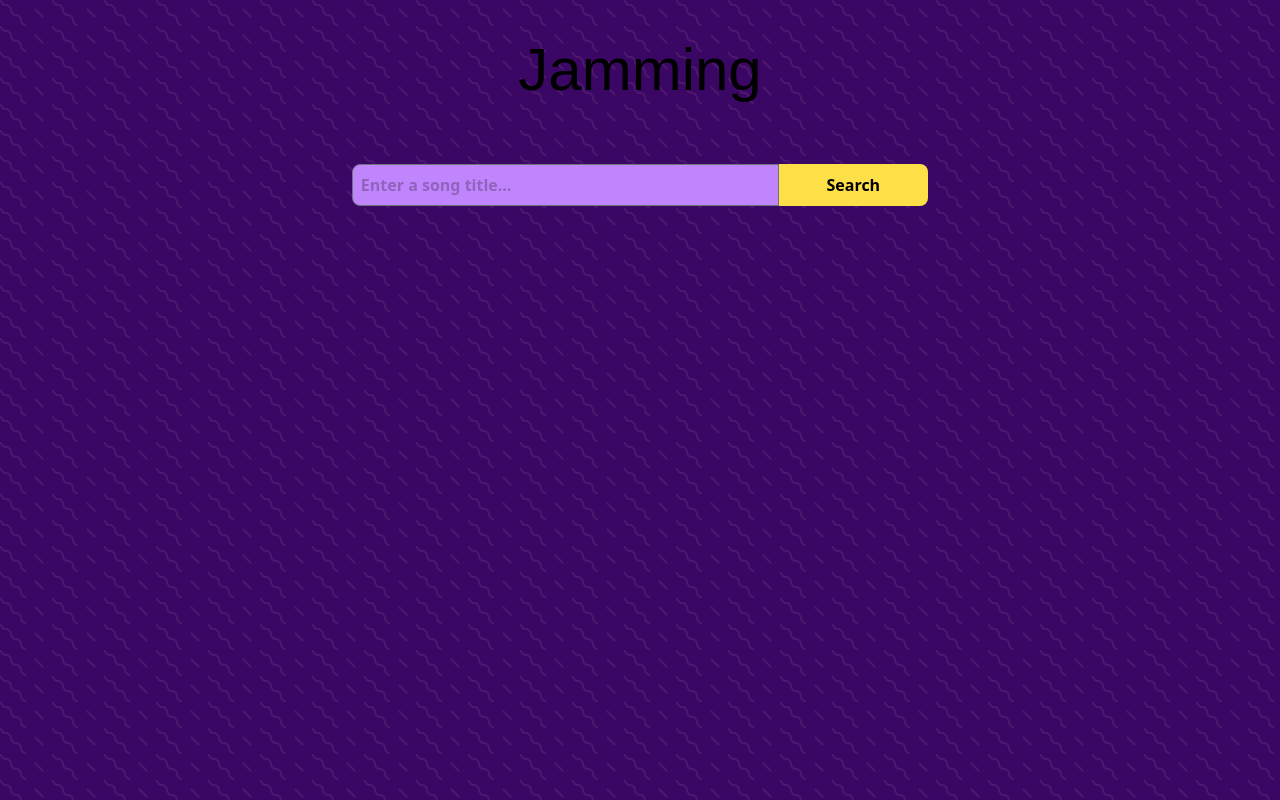
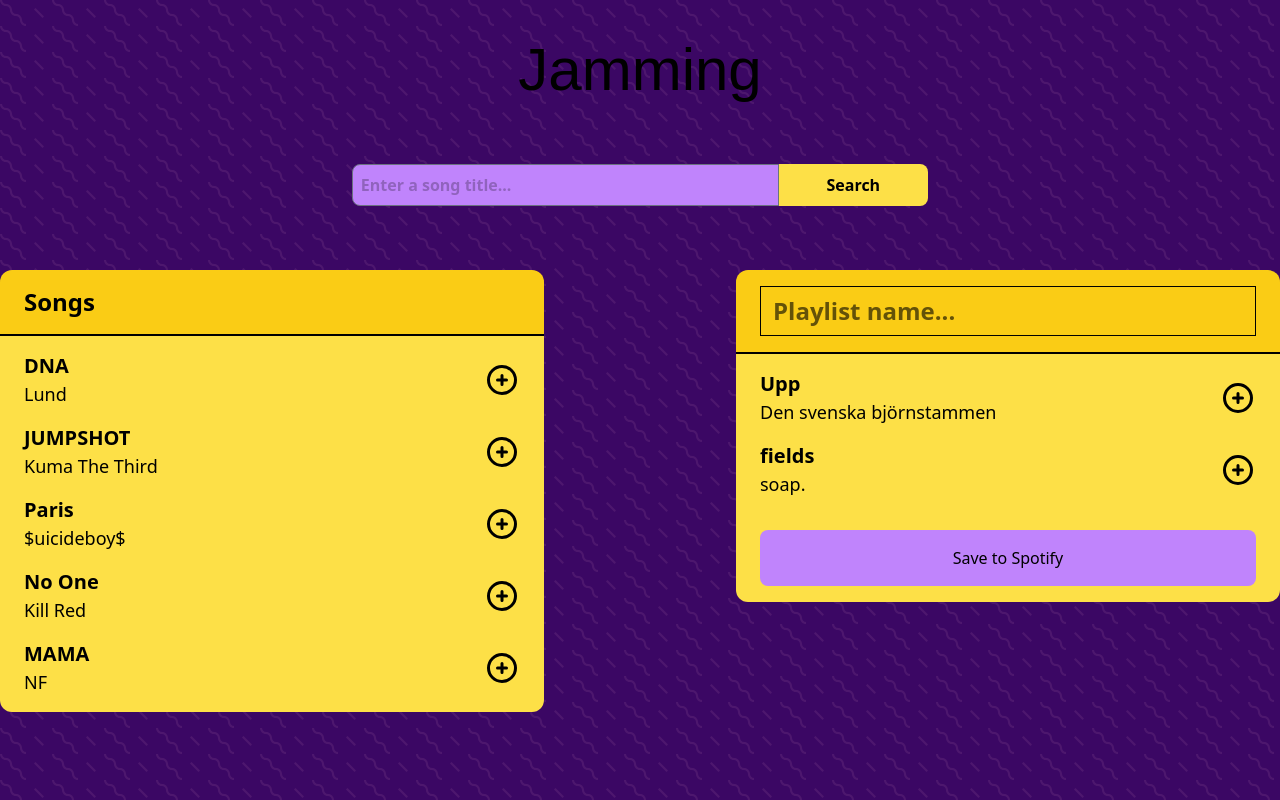
Before and after one commit to Snicon/Jamming, a React (Vite) app: page / in a window 1280 px wide. Built offline with nearby package versions, Linux system fonts and the light colour scheme; a web font is replaced by a local one.

Commit message:
JSX + styling for components

```diff
--- a/src/components/App.jsx
+++ b/src/components/App.jsx
@@ -1,13 +1,19 @@
 import React from 'react';
 import Header from './Header';
 import SearchBar from './SearchBar';
+import SearchResults from './SearchResults';
+import PlayList from './Playlist';
 
 function App() {
   return (
     <>
       <Header />
       <div className='mx-auto max-w-7xl'>
-        <SearchBar/>
+        <SearchBar />
+        <div className='flex flex-col justify-between space-y-12 md:space-y-0 md:space-x-48 md:flex-row'>
+          <SearchResults />
+          <PlayList />
+        </div>
        </div>
     </>
   )
--- a/src/components/Playlist.jsx
+++ b/src/components/Playlist.jsx
@@ -1,9 +1,23 @@
 import React from "react";
+import Track from "./Track";
 
-const Playlist = () => {
+const PlayList = () => {
     return (
-
+        <>
+            <div className="flex flex-col md:w-1/2">
+                <div className="px-6 py-4 bg-yellow-400 rounded-t-xl border-b-2 border-b-black">
+                    <input className="w-full text-2xl font-bold bg-transparent border-black placeholder:text-black/60" placeholder="Playlist name..." />
+                </div>
+                <div className="flex flex-col px-6 py-4 space-y-4 bg-yellow-300">
+                    <Track song="Upp" artist="Den svenska björnstammen" />
+                    <Track song="fields" artist="soap." />
+                </div>
+                <div className="flex flex-col px-6 py-4 space-y-4 bg-yellow-300 rounded-b-xl">
+                    <button className="py-4 bg-purple-400 rounded-lg transition duration-300 hover:bg-purple-500">Save to Spotify</button>
+                </div>
+            </div>
+        </>
     );
 }
 
-export default Playlist;
+export default PlayList;
--- a/src/components/SearchResults.jsx
+++ b/src/components/SearchResults.jsx
@@ -1,8 +1,15 @@
 import React from "react";
+import TrackList from "./Tracklist";
+import results from "../mock/results";
 
 const SearchResults = () => {
     return (
-
+    <div className="flex flex-col md:w-1/2">
+        <div className="px-6 py-4 bg-yellow-400 rounded-t-xl border-b-2 border-b-black">
+            <h2 className="text-2xl font-bold">Songs</h2>
+        </div>
+        <TrackList tracks={results} />
+    </div>
     );
 }
 
--- a/src/components/Track.jsx
+++ b/src/components/Track.jsx
@@ -1,8 +1,18 @@
 import React from "react";
 
-const Track = () => {
+const Track = (props) => {
     return (
-
+        <div className="flex justify-between items-center">
+            <div>
+                <h3 className="text-xl font-semibold">{props.song}</h3>
+                <p className="text-lg">{props.artist}</p>
+            </div>
+            <div>
+                <svg className="w-9 h-9" xmlns="http://www.w3.org/2000/svg" fill="none" viewBox="0 0 24 24" strokeWidth="2" stroke="currentColor" aria-hidden="true">
+                    <path strokeLinecap="round" strokeLinejoin="round" d="M12 9v6m3-3H9m12 0a9 9 0 11-18 0 9 9 0 0118 0z"/>
+                </svg>
+            </div>
+        </div>
     );
 }
 
--- a/src/components/Tracklist.jsx
+++ b/src/components/Tracklist.jsx
@@ -1,9 +1,12 @@
 import React from "react";
+import Track from "./Track";
 
-const Tracklist = () => {
+const TrackList = (props) => {
     return (
-
+        <div className="flex flex-col px-6 py-4 space-y-4 bg-yellow-300 rounded-b-xl">
+            { props.tracks.map(track => <Track song={track.song} artist={track.artist} key={track.id} />) }
+        </div>
     );
 }
 
-export default Tracklist;
+export default TrackList;
--- /dev/null
+++ b/src/mock/results.js
@@ -0,0 +1,29 @@
+const results = [
+    {
+        song: "DNA",
+        artist: "Lund",
+        id: 0
+    },
+    {
+        song: "JUMPSHOT",
+        artist: "Kuma The Third",
+        id: 1
+    },
+    {
+        song: "Paris",
+        artist: "$uicideboy$",
+        id: 2
+    },
+    {
+        song: "No One",
+        artist: "Kill Red",
+        id: 3
+    },
+    {
+        song: "MAMA",
+        artist: "NF",
+        id: 4
+    }
+]
+
+export default results;
```
Also changed, not shown: 1 other file (tests, documents, lock files or other folders).
